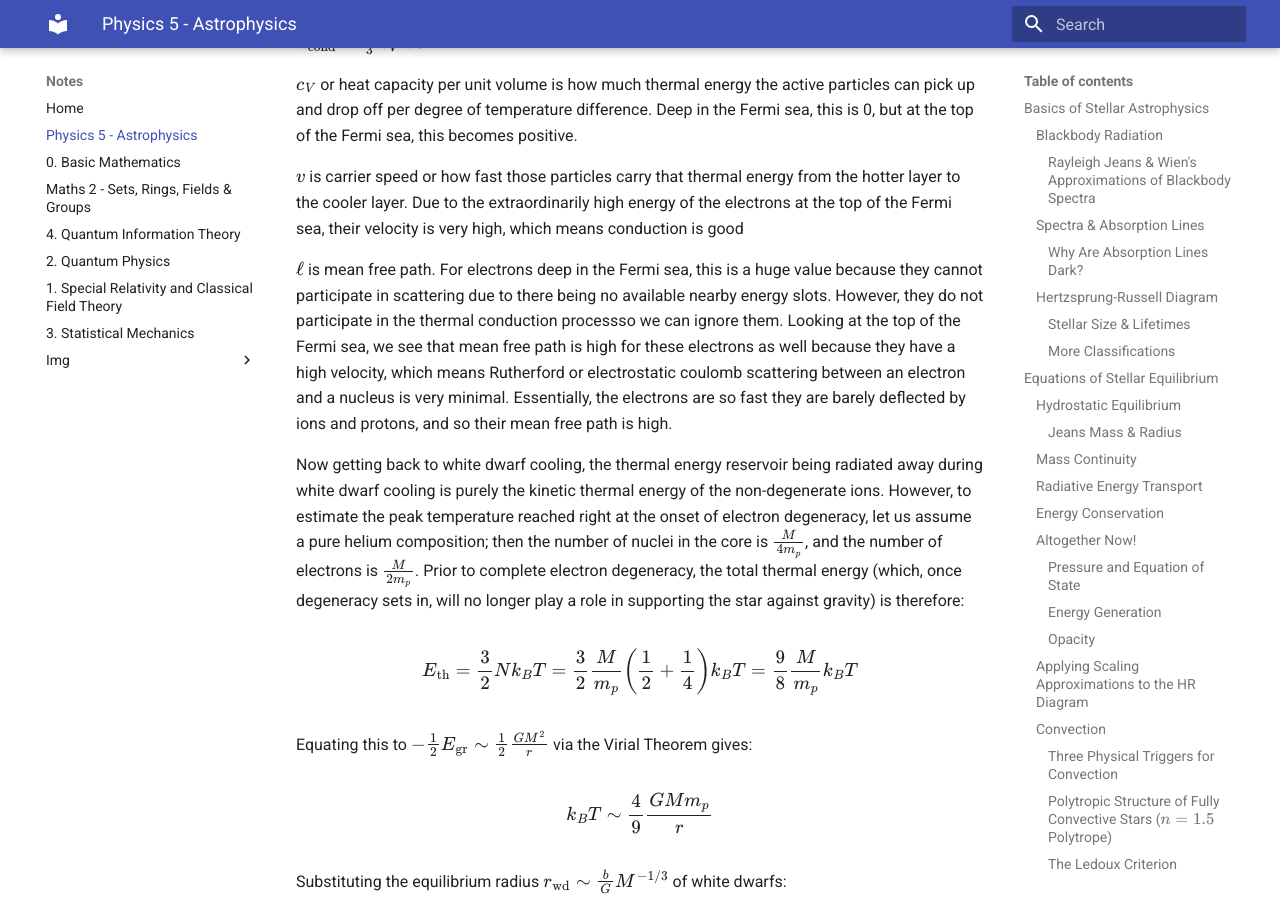
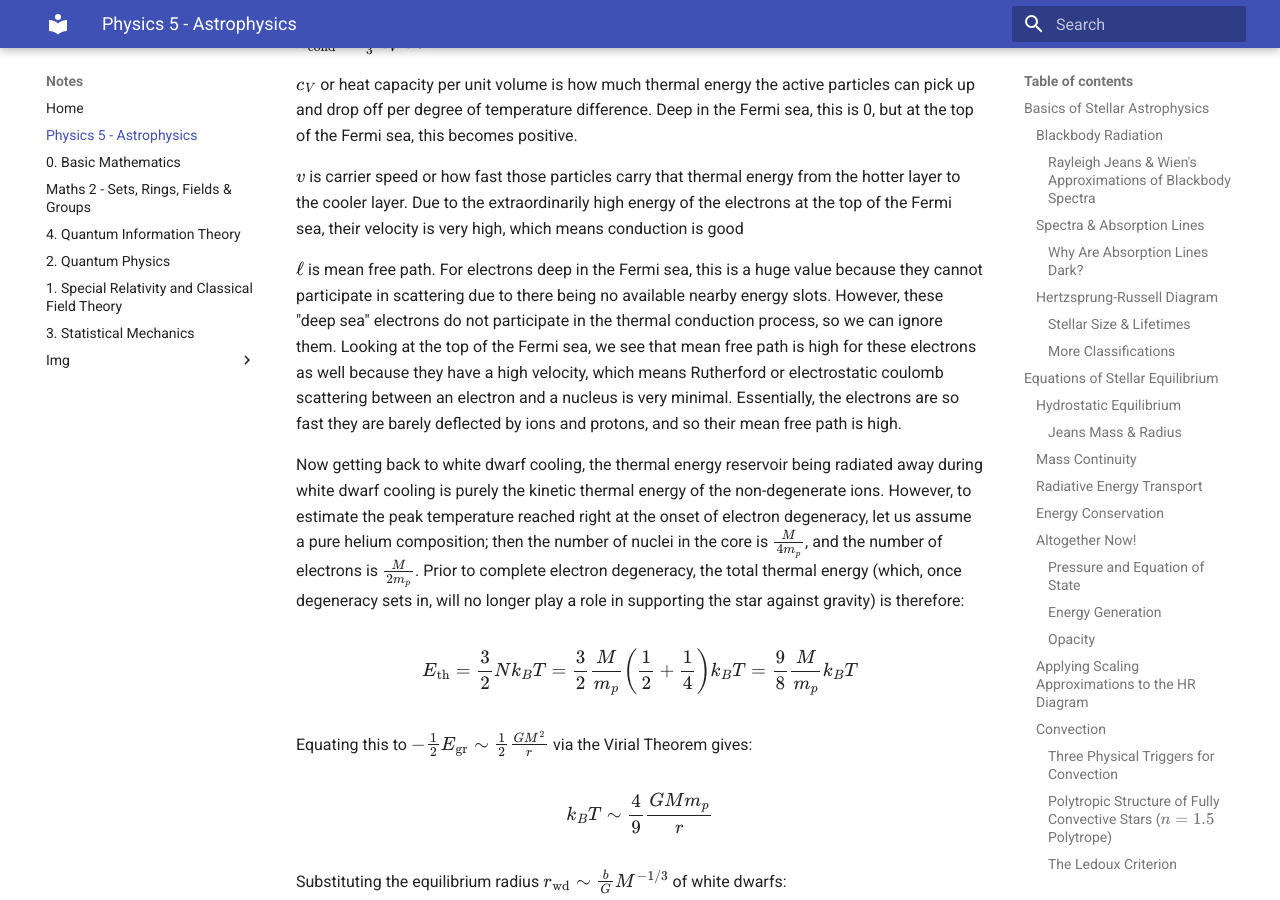
Before and after one commit to regstuff/notes, an MkDocs documentation site: the page built from docs/Physics_Astrophysics.md, in a window 1280 px wide and 900 px high, scrolled down 55630 px. Built offline with MkDocs 1.6.1 and Material for MkDocs 9.7.7, drawn with Linux system fonts in a browser that asks for light colours.

Commit message:
Update Physics_Astrophysics.md

```diff
--- a/docs/Physics_Astrophysics.md
+++ b/docs/Physics_Astrophysics.md
@@ -1171,7 +1171,7 @@ $c_V$ or heat capacity per unit volume is how much thermal energy the active par
 
 $v$ is carrier speed or how fast those particles carry that thermal energy from the hotter layer to the cooler layer. Due to the extraordinarily high energy of the electrons at the top of the Fermi sea, their velocity is very high, which means conduction is good
 
-$\ell$ is mean free path. For electrons deep in the Fermi sea, this is a huge value because they cannot participate in scattering due to there being no available nearby energy slots. However, they do not participate in the thermal conduction processso we can ignore them. Looking at the top of the Fermi sea, we see that mean free path is high for these electrons as well because they have a high velocity, which means Rutherford or electrostatic coulomb scattering between an electron and a nucleus is very minimal. Essentially, the electrons are so fast they are barely deflected by ions and protons, and so their mean free path is high.
+$\ell$ is mean free path. For electrons deep in the Fermi sea, this is a huge value because they cannot participate in scattering due to there being no available nearby energy slots. However, these "deep sea" electrons do not participate in the thermal conduction process, so we can ignore them. Looking at the top of the Fermi sea, we see that mean free path is high for these electrons as well because they have a high velocity, which means Rutherford or electrostatic coulomb scattering between an electron and a nucleus is very minimal. Essentially, the electrons are so fast they are barely deflected by ions and protons, and so their mean free path is high.
 
 Now getting back to white dwarf cooling, the thermal energy reservoir being radiated away during white dwarf cooling is purely the kinetic thermal energy of the non-degenerate ions. However, to estimate the peak temperature reached right at the onset of electron degeneracy, let us assume a pure helium composition; then the number of nuclei in the core is $\frac{M}{4m_p}$, and the number of electrons is $\frac{M}{2m_p}$. Prior to complete electron degeneracy, the total thermal energy (which, once degeneracy sets in, will no longer play a role in supporting the star against gravity) is therefore:
 
```
